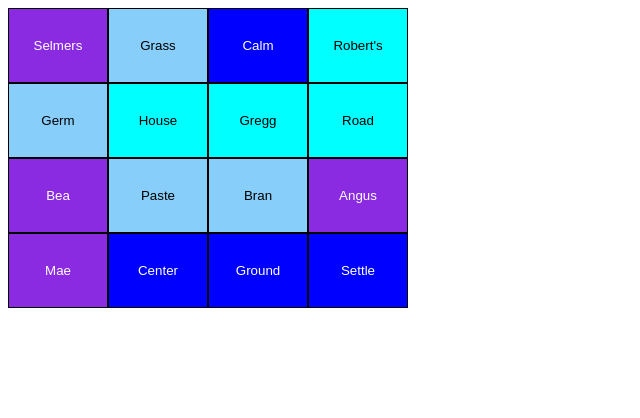
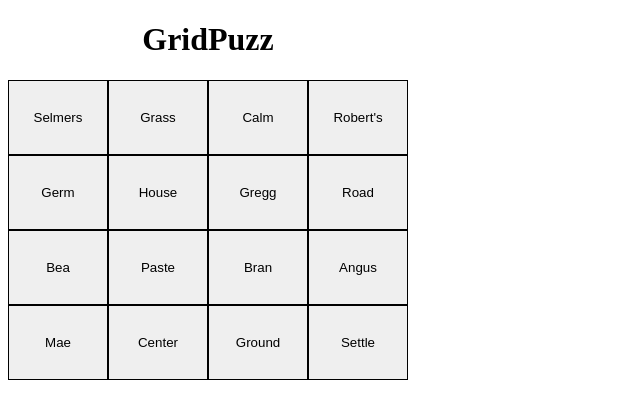
Before and after one commit to mruthh/gridpuzz, a Vue app: page / in a window 1280 px wide. Shown: the top 418 px of the page, without its empty margins (0-640 px from the left). Built offline with nearby package versions, Linux system fonts and the light colour scheme.

Commit message:
feat: better design for lives, selected items

```diff
--- a/src/App.vue
+++ b/src/App.vue
@@ -1,4 +1,5 @@
 <template>
+  <h1>GridPuzz</h1>
   <div class="solved">
     <template
       v-for="(group, index) in solvedGroups"
@@ -18,6 +19,19 @@
     </template>
   </div>
 
+  <div
+    v-if="solvedGroups.length === 2"
+    class="lives"
+  >
+    <template
+      v-for="(life, index) in Array(lives)"
+      :key="index"
+      class="life"
+    >
+      🧩
+    </template>
+  </div>
+
   <div>
     <template
       v-for="(row, rowIndex) in gridRows"
@@ -30,23 +44,13 @@
         >
           <button
             class="grid-item"
-            :class="`theme-${square.groupId}`"
-            :style="square.selected ? 'border: 2px solid red' : null"
+            :class="{ selected: square.selected }"
             @click="toggleSelected(rowIndex, index)"
           >
             {{ square.item }}
           </button>
         </template>
       </div>
-    </template>
-  </div>
-
-  <div v-if="solvedGroups.length === 2">
-    <template
-      v-for="(life, index) in Array(lives)"
-      :key="index"
-    >
-      X
     </template>
   </div>
 </template>
@@ -143,7 +147,6 @@ export default {
         grid.value = buildGrid(groups.value)
       }
       else {
-        alert('Sorry, not a group')
         if (groups.value.length === 2) {
           lives.value --
           if (!lives.value) {
@@ -196,6 +199,12 @@ export default {
     box-sizing: border-box;
   }
 
+  h1 {
+    width: 400px;
+    display: flex;
+    justify-content: center;
+  }
+
   .grid-row {
     display: grid;
     grid-template-columns: 100px 100px 100px 100px;
@@ -211,6 +220,16 @@ export default {
 
   .solved {
     margin-bottom: 8px;
+  }
+
+  .selected {
+    background-color: lightsteelblue;
+  }
+
+  .lives {
+    margin: 16px 0px 8px;
+    width: 400px;
+    text-align: right;
   }
 
   .flex {
```
